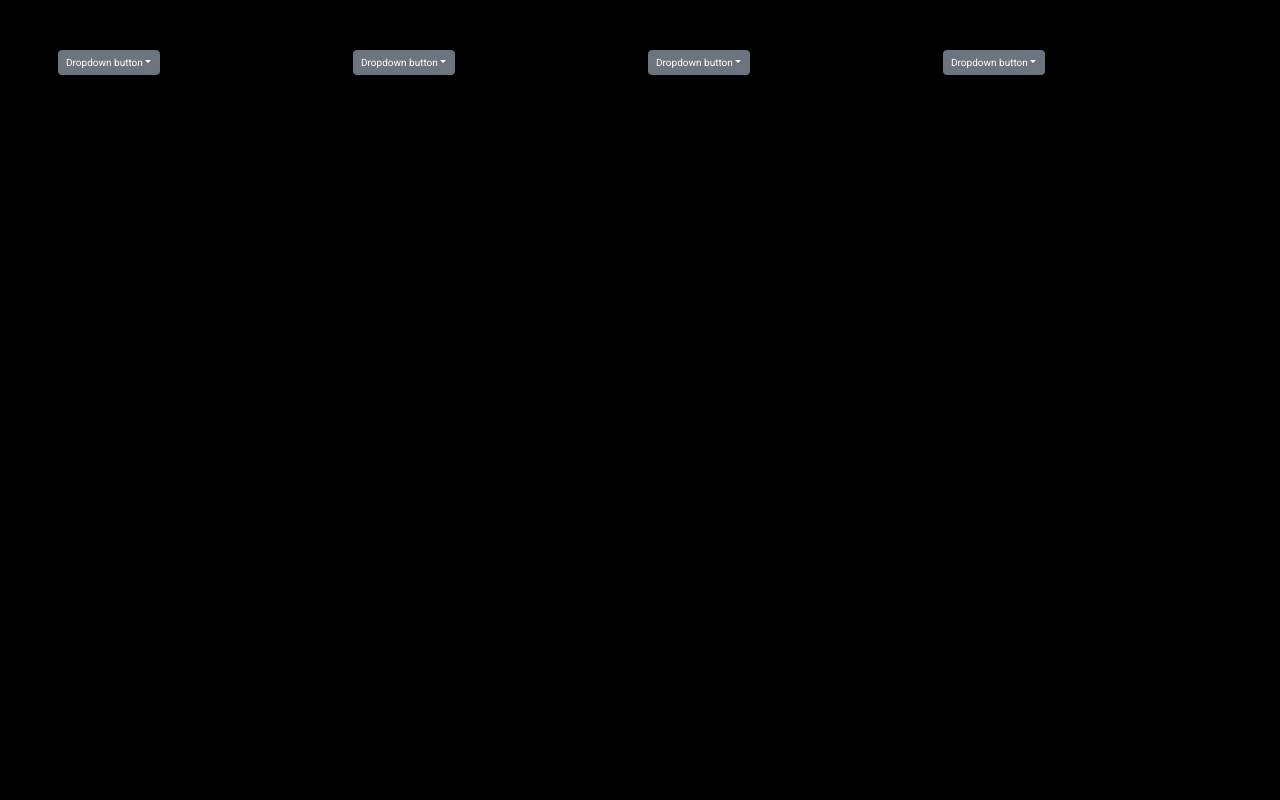
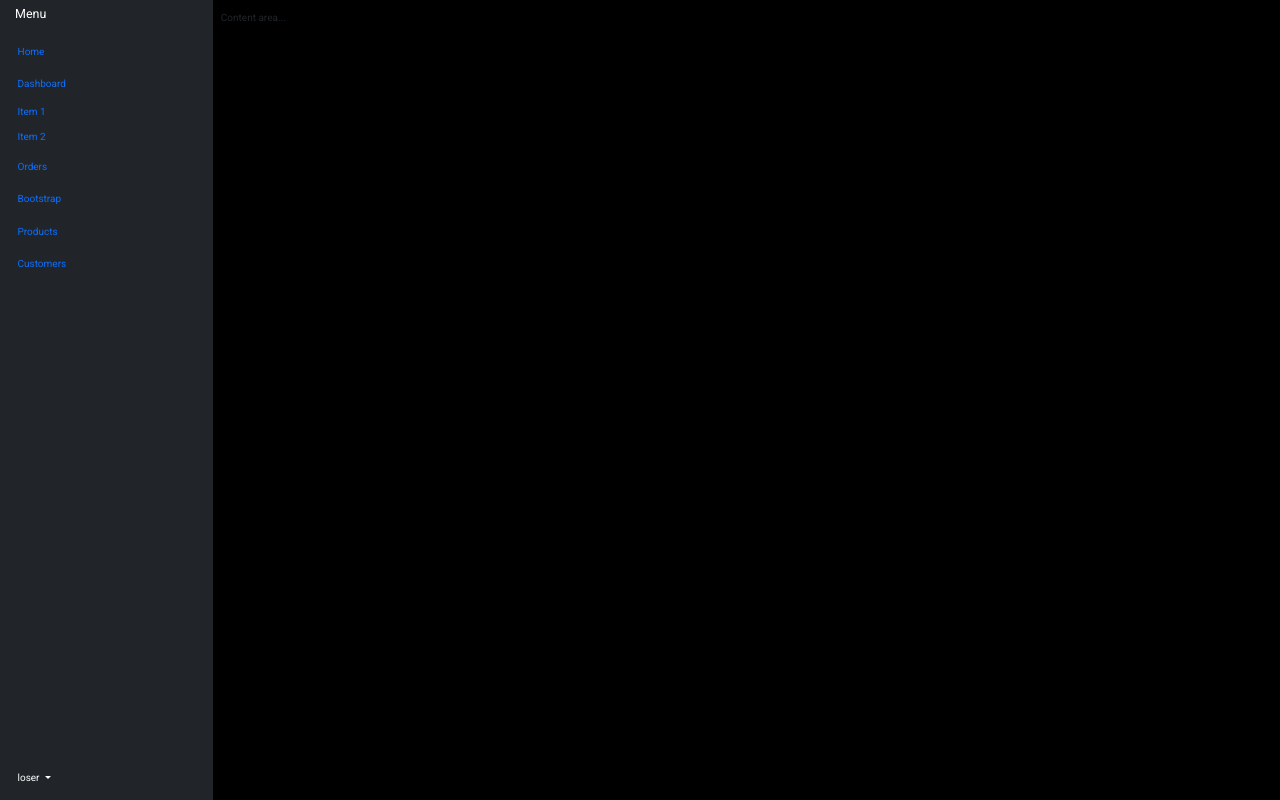
Before and after one commit to josebernal12/marvel-project, a React (Vite) app: page /marvel in a window 1280 px wide. Built offline with nearby package versions, Linux system fonts and the light colour scheme.

Commit message:
new change

```diff
--- /dev/null
+++ b/src/components/layout/Header.jsx
@@ -0,0 +1,6 @@
+
+export const Header = () => {
+  return (
+    <div>Header</div>
+  )
+}
--- /dev/null
+++ b/src/components/layout/Sidebar.jsx
@@ -0,0 +1,172 @@
+export const Sidebar = () => {
+  return (
+    <div className="container-fluid">
+      <div className="row flex-nowrap">
+        <div className="col-auto col-md-3 col-xl-2 px-sm-2 px-0 bg-dark">
+          <div className="d-flex flex-column align-items-center align-items-sm-start px-3 pt-2 text-white min-vh-100">
+            <a
+              href="/"
+              className="d-flex align-items-center pb-3 mb-md-0 me-md-auto text-white text-decoration-none"
+            >
+              <span className="fs-5 d-none d-sm-inline">Menu</span>
+            </a>
+            <ul
+              className="nav nav-pills flex-column mb-sm-auto mb-0 align-items-center align-items-sm-start"
+              id="menu"
+            >
+              <li className="nav-item">
+                <a href="#" className="nav-link align-middle px-0">
+                  <i className="fs-4 bi-house"></i>{" "}
+                  <span className="ms-1 d-none d-sm-inline">Home</span>
+                </a>
+              </li>
+              <li>
+                <a
+                  href="#submenu1"
+                  data-bs-toggle="collapse"
+                  className="nav-link px-0 align-middle"
+                >
+                  <i className="fs-4 bi-speedometer2"></i>{" "}
+                  <span className="ms-1 d-none d-sm-inline">Dashboard</span>{" "}
+                </a>
+                <ul
+                  className="collapse show nav flex-column ms-1"
+                  id="submenu1"
+                  data-bs-parent="#menu"
+                >
+                  <li className="w-100">
+                    <a href="#" className="nav-link px-0">
+                      {" "}
+                      <span className="d-none d-sm-inline">Item</span> 1{" "}
+                    </a>
+                  </li>
+                  <li>
+                    <a href="#" className="nav-link px-0">
+                      {" "}
+                      <span className="d-none d-sm-inline">Item</span> 2{" "}
+                    </a>
+                  </li>
+                </ul>
+              </li>
+              <li>
+                <a href="#" className="nav-link px-0 align-middle">
+                  <i className="fs-4 bi-table"></i>{" "}
+                  <span className="ms-1 d-none d-sm-inline">Orders</span>
+                </a>
+              </li>
+              <li>
+                <a
+                  href="#submenu2"
+                  data-bs-toggle="collapse"
+                  className="nav-link px-0 align-middle "
+                >
+                  <i className="fs-4 bi-bootstrap"></i>{" "}
+                  <span className="ms-1 d-none d-sm-inline">Bootstrap</span>
+                </a>
+                <ul
+                  className="collapse nav flex-column ms-1"
+                  id="submenu2"
+                  data-bs-parent="#menu"
+                >
+                  <li className="w-100">
+                    <a href="#" className="nav-link px-0">
+                      {" "}
+                      <span className="d-none d-sm-inline">Item</span> 1
+                    </a>
+                  </li>
+                  <li>
+                    <a href="#" className="nav-link px-0">
+                      {" "}
+                      <span className="d-none d-sm-inline">Item</span> 2
+                    </a>
+                  </li>
+                </ul>
+              </li>
+              <li>
+                <a
+                  href="#submenu3"
+                  data-bs-toggle="collapse"
+                  className="nav-link px-0 align-middle"
+                >
+                  <i className="fs-4 bi-grid"></i>{" "}
+                  <span className="ms-1 d-none d-sm-inline">Products</span>{" "}
+                </a>
+                <ul
+                  className="collapse nav flex-column ms-1"
+                  id="submenu3"
+                  data-bs-parent="#menu"
+                >
+                  <li className="w-100">
+                    <a href="#" className="nav-link px-0">
+                      {" "}
+                      <span className="d-none d-sm-inline">Product</span> 1
+                    </a>
+                  </li>
+                  <li>
+                    <a href="#" className="nav-link px-0">
+                      {" "}
+                      <span className="d-none d-sm-inline">Product</span> 2
+                    </a>
+                  </li>
+                  <li>
+                    <a href="#" className="nav-link px-0">
+                      {" "}
+                      <span className="d-none d-sm-inline">Product</span> 3
+                    </a>
+                  </li>
+                  <li>
+                    <a href="#" className="nav-link px-0">
+                      {" "}
+                      <span className="d-none d-sm-inline">Product</span> 4
+                    </a>
+                  </li>
+                </ul>
+              </li>
+              <li>
+                <a href="#" className="nav-link px-0 align-middle">
+                  <i className="fs-4 bi-people"></i>{" "}
+                  <span className="ms-1 d-none d-sm-inline">Customers</span>{" "}
+                </a>
+              </li>
+            </ul>
+            <div className="dropdown pb-4">
+              <a
+                href="#"
+                className="d-flex align-items-center text-white text-decoration-none dropdown-toggle"
+                id="dropdownUser1"
+                data-bs-toggle="dropdown"
+                aria-expanded="false"
+              >
+                <span className="d-none d-sm-inline mx-1">loser</span>
+              </a>
+              <ul className="dropdown-menu dropdown-menu-dark text-small shadow">
+                <li>
+                  <a className="dropdown-item" href="#">
+                    New project...
+                  </a>
+                </li>
+                <li>
+                  <a className="dropdown-item" href="#">
+                    Settings
+                  </a>
+                </li>
+                <li>
+                  <a className="dropdown-item" href="#">
+                    Profile
+                  </a>
+                </li>
+                <li></li>
+                <li>
+                  <a className="dropdown-item" href="#">
+                    Sign out
+                  </a>
+                </li>
+              </ul>
+            </div>
+          </div>
+        </div>
+        <div className="col py-3">Content area...</div>
+      </div>
+    </div>
+  );
+};
--- a/src/index.css
+++ b/src/index.css
@@ -14,7 +14,6 @@
 
 .bg-layout {
   background-color: black;
-  padding: 50px;
 }
 
 .header {
--- a/src/page/Marvel.jsx
+++ b/src/page/Marvel.jsx
@@ -1,68 +1,7 @@
-
+import { Sidebar } from "../components/layout/Sidebar"
 
 export const Marvel = () => {
   return (
-    <div className="scroll">
-     <div className="container-xxl">
-     <div className="row">
-     <div className="col-3">
-     <div class="dropdown">
-  <button class="btn btn-secondary dropdown-toggle" type="button" id="dropdownMenuButton1" data-bs-toggle="dropdown" aria-expanded="false">
-    Dropdown button
-  </button>
-  <ul class="dropdown-menu" aria-labelledby="dropdownMenuButton1">
-    <li><a class="dropdown-item" href="#">Action</a></li>
-    <li><a class="dropdown-item" href="#">Another action</a></li>
-    <li><a class="dropdown-item" href="#">Something else here</a></li>
-  </ul>
-</div>
-     </div>
-     <div className="col-3">
-      <div>
-      <div class="dropdown">
-  <button class="btn btn-secondary dropdown-toggle" type="button" id="dropdownMenuButton1" data-bs-toggle="dropdown" aria-expanded="false">
-    Dropdown button
-  </button>
-  <ul class="dropdown-menu" aria-labelledby="dropdownMenuButton1">
-    <li><a class="dropdown-item" href="#">Action</a></li>
-    <li><a class="dropdown-item" href="#">Another action</a></li>
-    <li><a class="dropdown-item" href="#">Something else here</a></li>
-  </ul>
-</div>
-      </div>
-     </div>
-     <div className="col-3">
-      <div >
-       <div>
-       <div class="dropdown">
-  <button class="btn btn-secondary dropdown-toggle" type="button" id="dropdownMenuButton1" data-bs-toggle="dropdown" aria-expanded="false">
-    Dropdown button
-  </button>
-  <ul class="dropdown-menu" aria-labelledby="dropdownMenuButton1">
-    <li><a class="dropdown-item" href="#">Action</a></li>
-    <li><a class="dropdown-item" href="#">Another action</a></li>
-    <li><a class="dropdown-item" href="#">Something else here</a></li>
-  </ul>
-</div>
-       </div>
-      </div>
-     </div>
-     <div className="col-3">
-      <div>
-      <div class="dropdown">
-  <button class="btn btn-secondary dropdown-toggle" type="button" id="dropdownMenuButton1" data-bs-toggle="dropdown" aria-expanded="false">
-    Dropdown button
-  </button>
-  <ul class="dropdown-menu" aria-labelledby="dropdownMenuButton1">
-    <li><a class="dropdown-item" href="#">Action</a></li>
-    <li><a class="dropdown-item" href="#">Another action</a></li>
-    <li><a class="dropdown-item" href="#">Something else here</a></li>
-  </ul>
-</div>
-      </div>
-     </div>
-     </div>
-     </div>
-    </div>
+    <Sidebar/>
   )
 }
```
